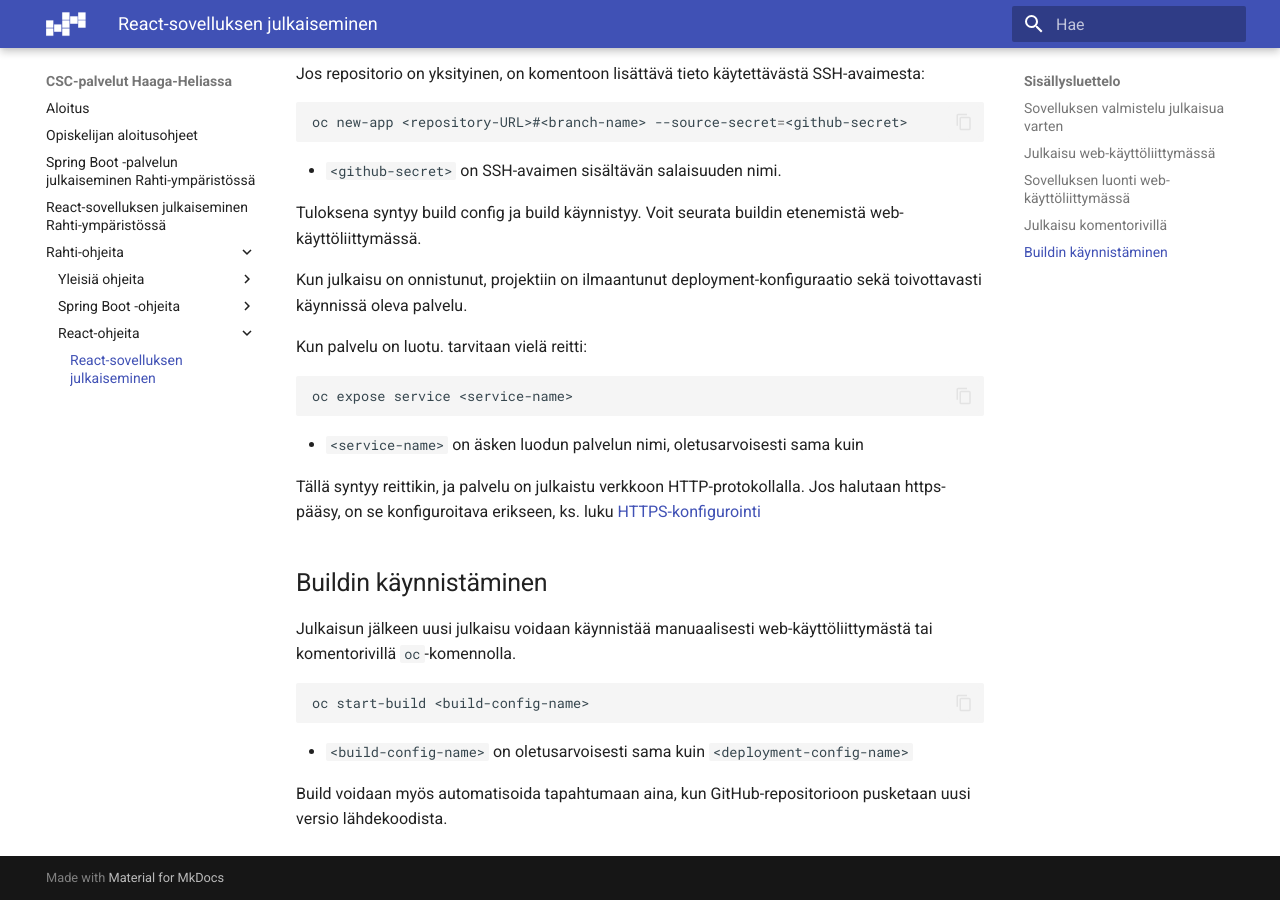
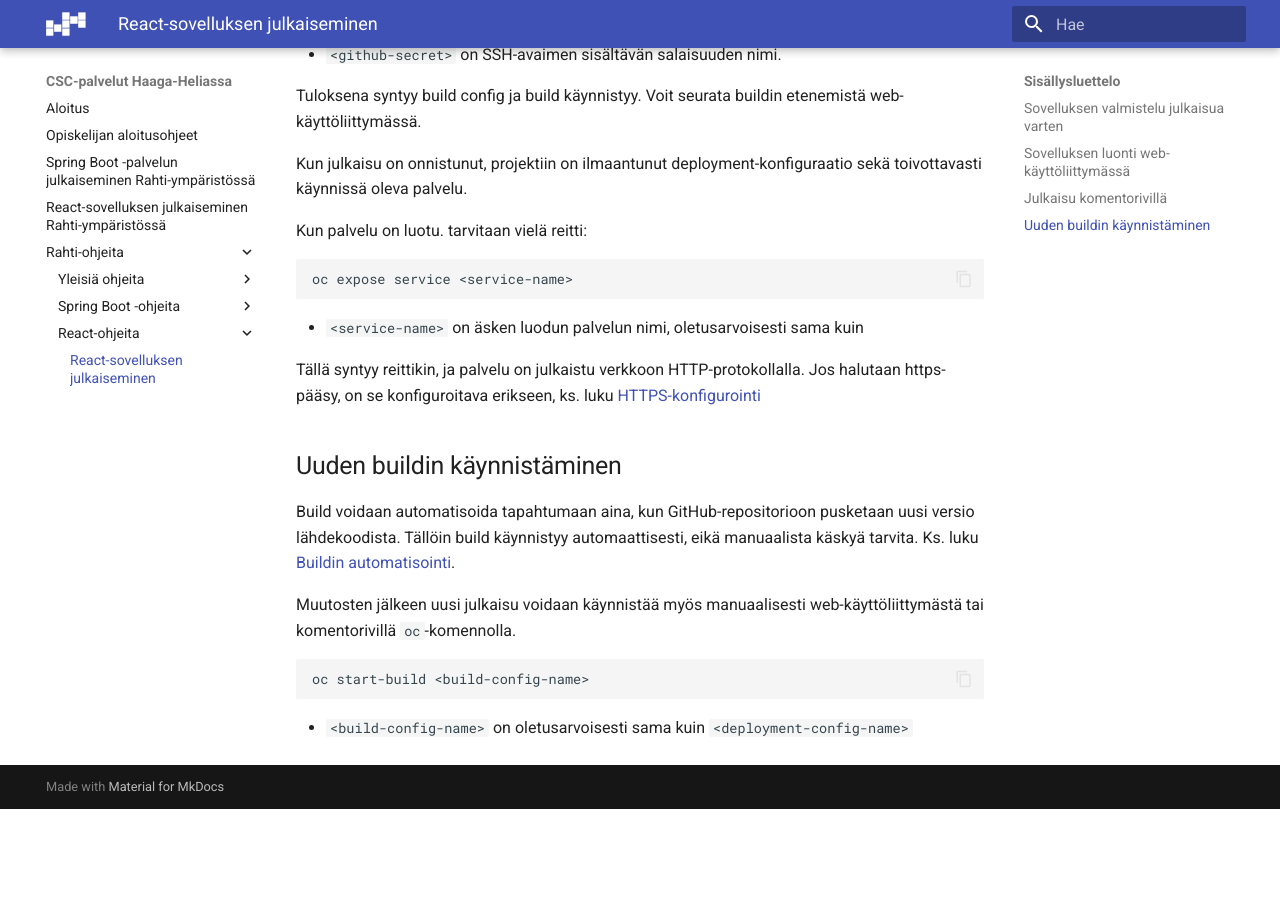
Before and after one commit to haagahelia/hh-csc-docs, an MkDocs documentation site: the page built from docs/rahti/react_julkaiseminen.md, in a window 1280 px wide and 900 px high, scrolled down 5223 px. Built offline with MkDocs 1.6.1 and Material for MkDocs 9.7.7, drawn with Linux system fonts in a browser that asks for light colours; after the commit the page ends 6032 px from its top, so only the background shows below that; some of the changed text lies outside the part shown.

Commit message:
Pieniä korjauksia React-ohjeeseen

````diff
--- a/docs/rahti/react_julkaiseminen.md
+++ b/docs/rahti/react_julkaiseminen.md
@@ -51,8 +49,6 @@ docker build -t myimage .
 docker run -p 80:8080 --name myapp myimage
 ```
 Sovelluksen pitäisi vastata osoitteesta http://localhost:80.
-
-## Julkaisu web-käyttöliittymässä
 
 ## Sovelluksen luonti web-käyttöliittymässä
 
@@ -139,14 +135,14 @@ oc expose service <service-name>
 
 Tällä syntyy reittikin, ja palvelu on julkaistu verkkoon HTTP-protokollalla. Jos halutaan https-pääsy, on se konfiguroitava erikseen, ks. luku [HTTPS-konfigurointi](./https_konfigurointi.md)
 
-## Buildin käynnistäminen
+## Uuden buildin käynnistäminen
 
-Julkaisun jälkeen uusi julkaisu voidaan käynnistää manuaalisesti web-käyttöliittymästä tai komentorivillä `oc`-komennolla.
+Build voidaan automatisoida tapahtumaan aina, kun GitHub-repositorioon pusketaan uusi versio lähdekoodista. Tällöin build käynnistyy automaattisesti, eikä manuaalista käskyä tarvita. Ks. luku [Buildin automatisointi](buildin_automatisointi.md).
+
+Muutosten jälkeen uusi julkaisu voidaan käynnistää myös manuaalisesti web-käyttöliittymästä tai komentorivillä `oc`-komennolla.
 
 ```bash
 oc start-build <build-config-name>
 ```
 
 - `<build-config-name>` on oletusarvoisesti sama kuin `<deployment-config-name>`
-
-Build voidaan myös automatisoida tapahtumaan aina, kun GitHub-repositorioon pusketaan uusi versio lähdekoodista.
````
Also changed, not shown: other parts of docs/rahti/react_julkaiseminen.md (+1 -3 lines), docs/reseptit/react_rahti.md (+5 -5 lines).
